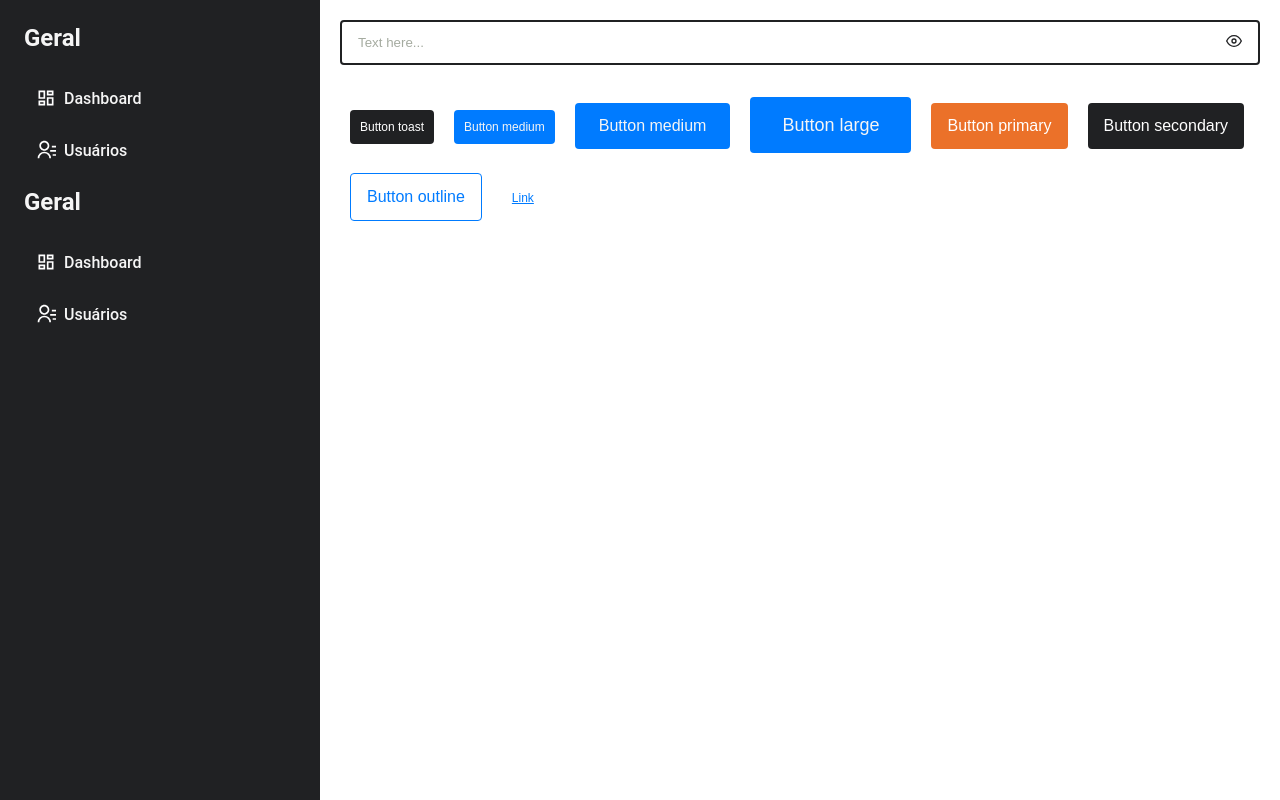
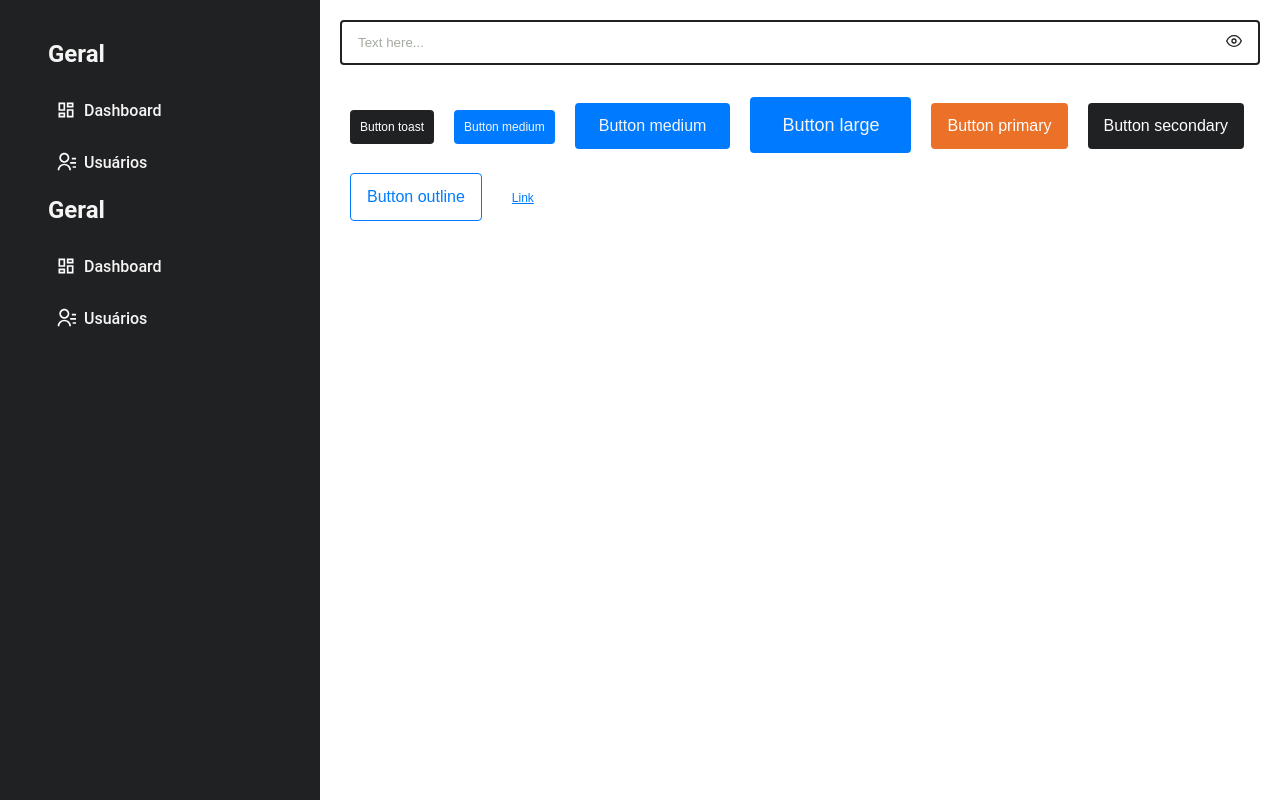
Before and after one commit to MarcosRene/components, a React (Create React App) app: page / in a window 1280 px wide. Built offline with nearby package versions, Linux system fonts and the light colour scheme.

Commit message:
regular padding

```diff
--- a/src/components/Sidebar/styles.scss
+++ b/src/components/Sidebar/styles.scss
@@ -3,7 +3,7 @@ aside {
   width: 320px;
 
   min-width: 320px;
-  padding: 24px;
+  padding: 40px 40px 32px 48px;
 
   background: #202123;
 
@@ -19,7 +19,6 @@ aside {
     }
 
     &-list {
-      padding: 4px;
       margin-top: 8px;
 
       flex-direction: column;
```
